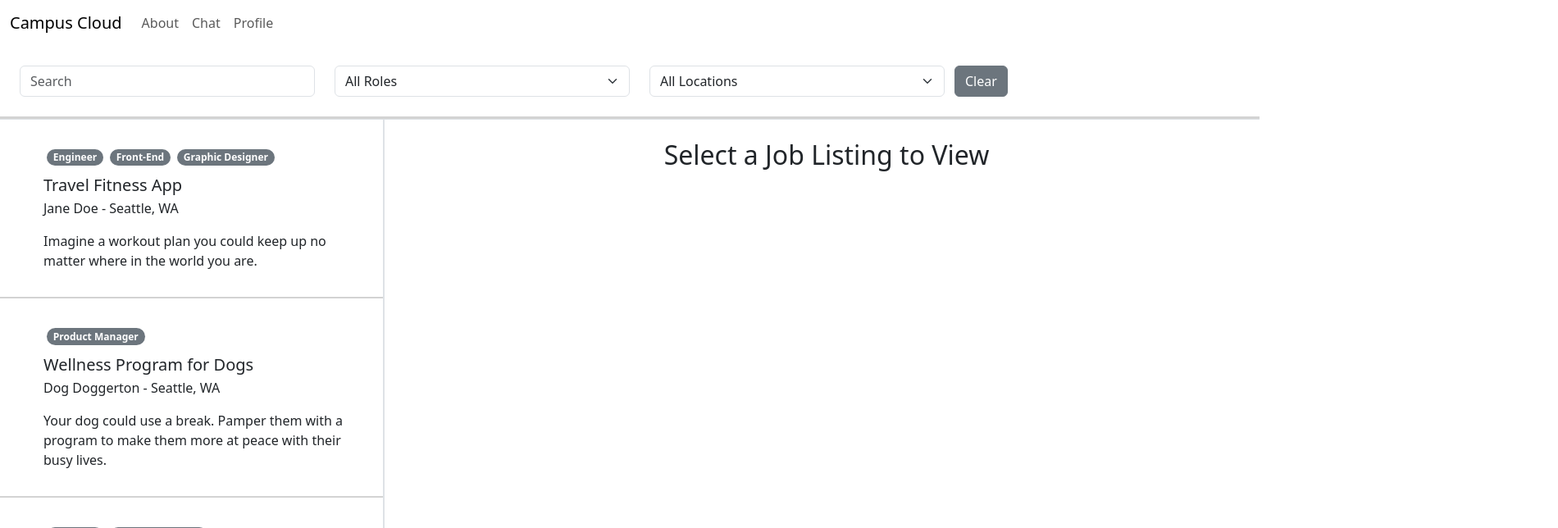
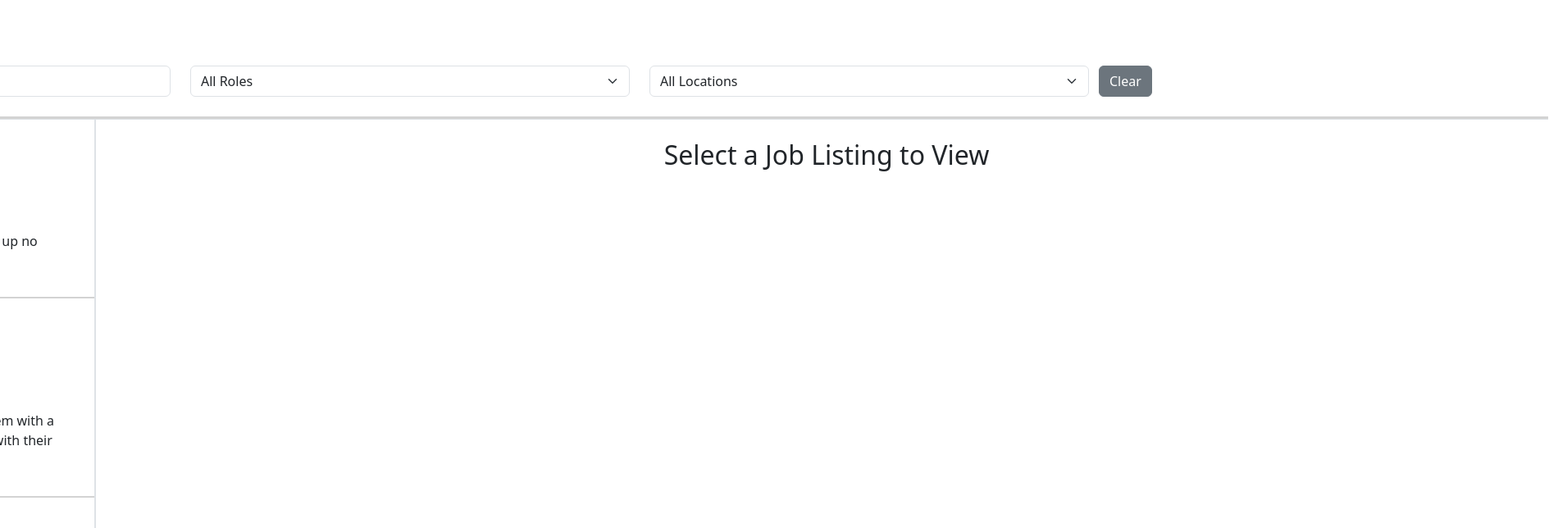
Before and after one commit to info340-au23a/project-hoda-ayad, a React (Create React App) app: page / in a window 1536 px wide. Shown: the top 644 px of the page at 82% size, 1900 px wide, since content can reach past the window. Built offline with nearby package versions, Linux system fonts and the light colour scheme.

Commit message:
added media query for large screens

```diff
--- a/src/App.js
+++ b/src/App.js
@@ -44,7 +44,7 @@ function App() {
               <Routes>
                 <Route exact path="/" element={<Home postings={samplePosts} />} />
                 <Route element={<RequireAuth />} >
-                  <Route path="/about" element={<About />} />
+                  <Route path="/splash" element={<Splash />} />
                   <Route path="/chat" element={<Chat chats={sampleChats} />} />
                   <Route path="/profile" element={<Profile />} />
                 </Route>
--- a/src/components/NavBar.js
+++ b/src/components/NavBar.js
@@ -27,7 +27,7 @@ function NavBar() {
 
                 <Nav className="me-auto" navbar>
                     <NavItem>
-                        <NavLink href="/about">About</NavLink>
+                        <NavLink href="/splash">About</NavLink>
                     </NavItem>
                     <NavItem>
                         <NavLink href="/chat">
--- a/src/css/style.css
+++ b/src/css/style.css
@@ -243,3 +243,14 @@ time {
   width: 10em;
   background-color: rgb(116, 209, 116);
 }
+
+@media (min-width: 1450px) {
+  #root {
+    display: flex;
+    justify-content: center;
+  }
+
+  .App {
+    min-width: 140em;
+  }
+}
```
